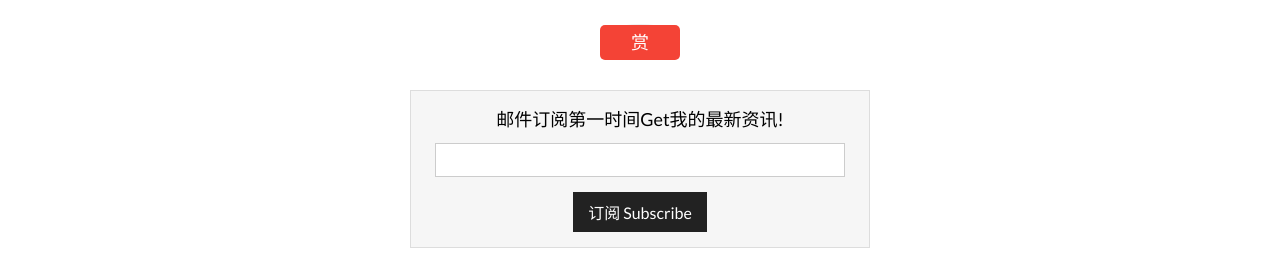
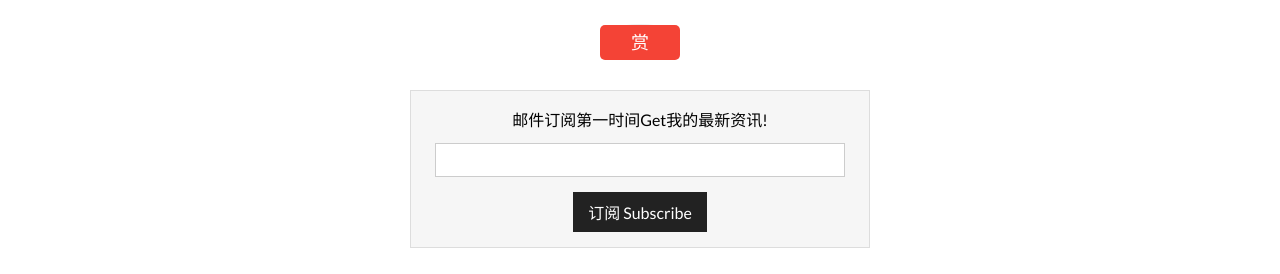
Before and after one commit to ikemanet/ikemanet.github.io, a Jekyll site: the page built from _posts/2018/2018-01-30-the-first-page.md, in a window 1280 px wide. Shown: the part 1006-1280 px from the top of the page. Built offline with Jekyll 4.4.1, drawn with Linux system fonts in a browser that asks for light colours; comment, search, counter and statistics services are not loaded.

Commit message:
correction theme ui 3

```diff
--- a/_sass/_variables/base.scss
+++ b/_sass/_variables/base.scss
@@ -438,6 +438,9 @@ $center-quote-right           : '../images/quote-r.svg';
 #email_subscriber {
   display: block; background: #f6f6f6; margin: 20px auto; width: 80%; text-align: center;
   max-width: 460px;
+  label {
+    font-size: 16px;
+  }
   div {
     margin-top: 5px;
   }
```
